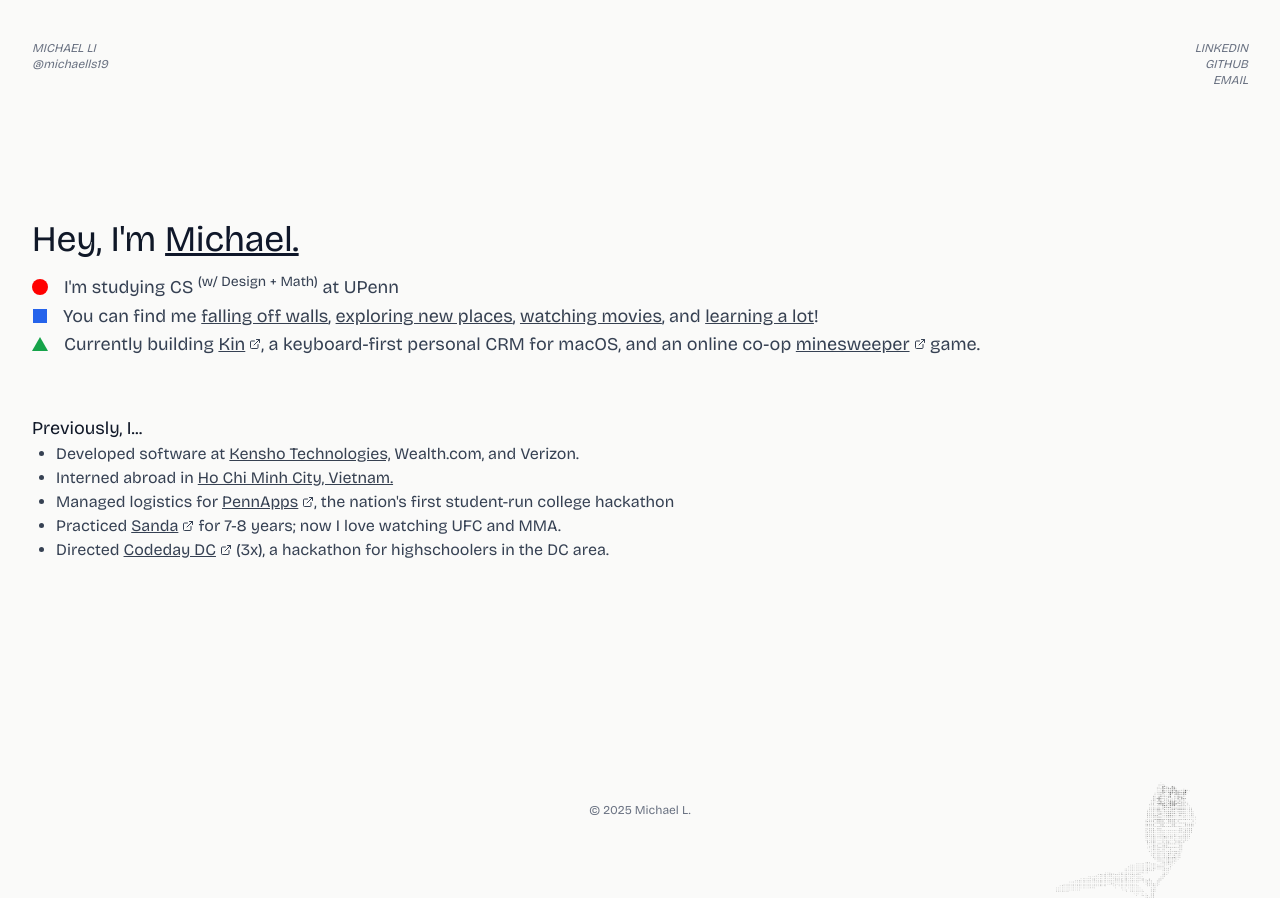
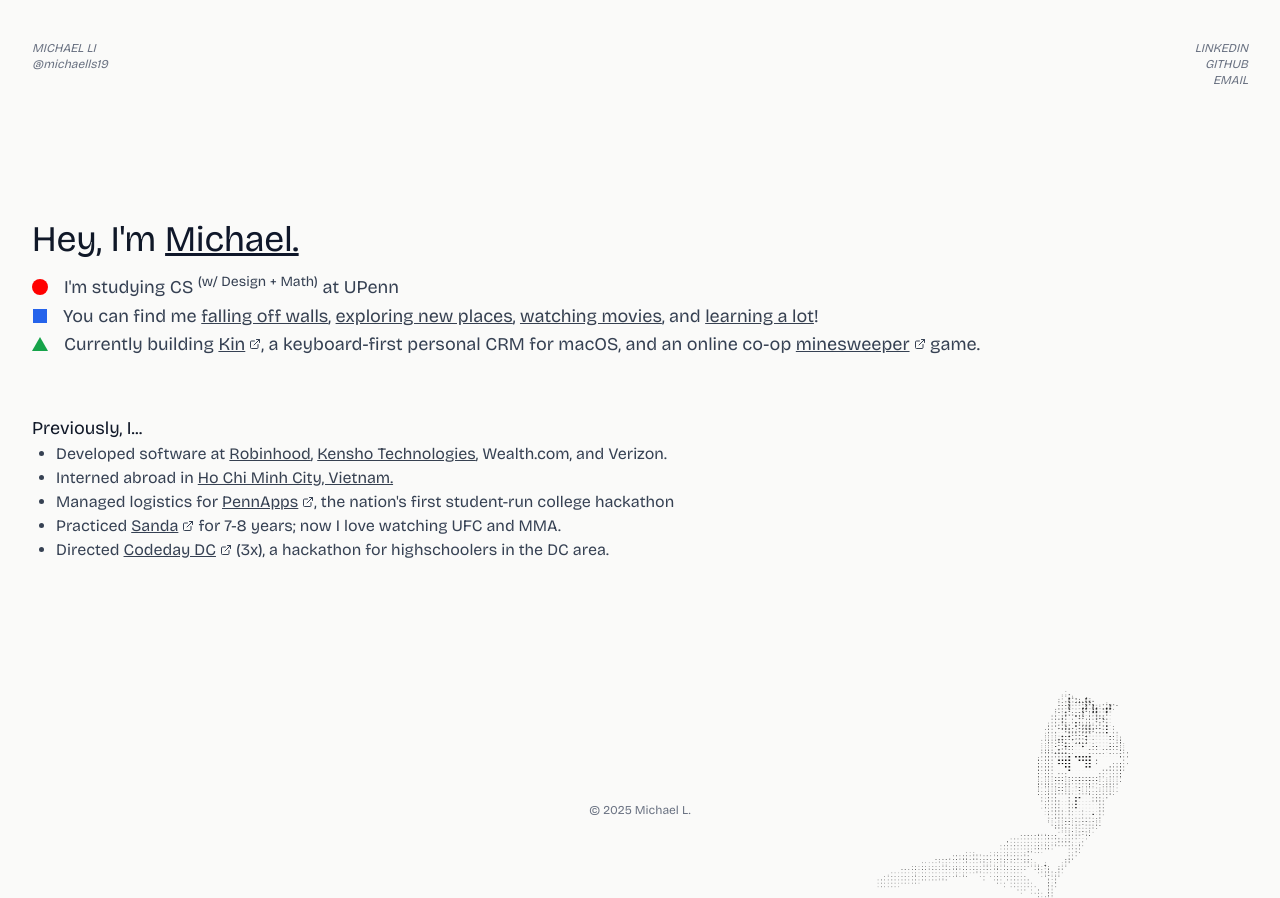
Before and after one commit to Michaell14/portfolio-v4, a React (Vite) app: page / in a window 1280 px wide. Built offline with nearby package versions, Linux system fonts and the light colour scheme.

Commit message:
Add Robinhood experience

```diff
--- a/components/ImageToolTip.tsx
+++ b/components/ImageToolTip.tsx
@@ -13,7 +13,7 @@ const ImageToolTip = ({ text, imageUrl, imageAlt, color }: { text: string, image
     const type = useMemo(() => imageUrl.split('/').pop()?.split('.').shift(), [imageUrl]);
 
     const isTextTooltip = type === "movie" || type === "learn";
-    const isImageTooltip = type === "me" || type === "climbing" || type === "music" || type === "travel" || type === "saigon" || type === "kensho";
+    const isImageTooltip = type === "me" || type === "climbing" || type === "music" || type === "travel" || type === "saigon" || type === "kensho" || type === "robinhood";
 
     // Position the tooltip centered on the trigger, but clamp it so it never
     // spills off the left/right of the viewport (important on mobile).
--- a/components/Profile.tsx
+++ b/components/Profile.tsx
@@ -237,7 +237,7 @@ function Profile() {
                         </span>
 
                         <ul className="text-gray-700 list-disc ml-6">
-                            <li>Developed software at <ImageToolTip text="Kensho Technologies," imageUrl="assets/kensho.webp" imageAlt="kensho" color="#374151" /> Wealth.com, and Verizon.</li>
+                            <li>Developed software at <ImageToolTip text="Robinhood" imageUrl="assets/robinhood.webp" imageAlt="Robinhood team gathering" color="#374151" />, <ImageToolTip text="Kensho Technologies" imageUrl="assets/kensho.webp" imageAlt="Kensho Technologies" color="#374151" />, Wealth.com, and Verizon.</li>
                             <li>Interned abroad in <ImageToolTip text="Ho Chi Minh City, Vietnam." imageUrl="assets/saigon.webp" imageAlt="vietnam" color="#374151" /></li>
                             <li>Managed logistics for <ExternalLink href="https://pennapps.com/">PennApps</ExternalLink>, the nation's first student-run college hackathon</li>
                             <li>Practiced <ExternalLink href="https://www.google.com/search?q=Sanda+martial+arts">Sanda</ExternalLink> for 7-8 years; now I love watching UFC and MMA.</li>
--- a/src/App.tsx
+++ b/src/App.tsx
@@ -13,6 +13,7 @@ const imagesToPreload = [
     '/assets/climbing.webp',
     '/assets/travel.webp',
     '/assets/kensho.webp',
+    '/assets/robinhood.webp',
     '/assets/saigon.webp',
 ];
 
@@ -42,8 +43,7 @@ function App() {
                     <Header />
                     <Profile />
                     <Footer />
-                    <img src="home_ex/flower.webp" alt="ascii-animation" loading="lazy" className='absolute max-h-[20%] sm:h-1/6 bottom-0 right-0 z-[-1]
-                    lg:block' />
+                    <img src="home_ex/flower.webp" alt="ascii-animation" loading="lazy" className='absolute h-1/4 sm:h-[30%] w-auto bottom-0 right-0 z-[-1] lg:block' />
                 </div>
             </div >
         </>
```
Also changed, not shown: public/assets/robinhood.webp (added).
